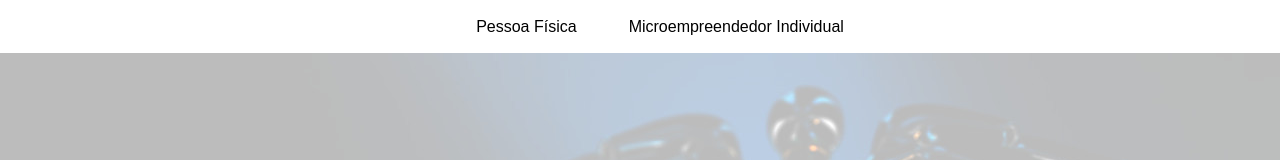
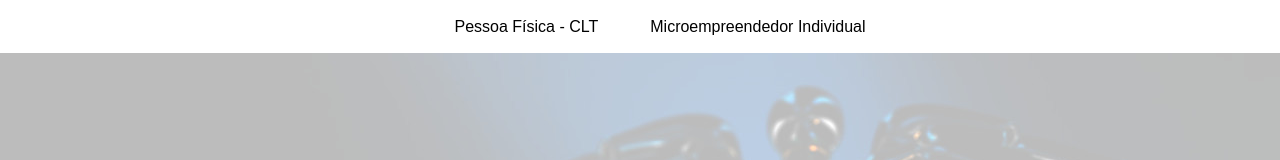
Before and after one commit to contadorlucassales/siteContadorLucasSales, a plain HTML site: page index.html in a window 1280 px wide. Shown: the top 160 px of the page. Drawn offline with Linux system fonts and the light colour scheme; a web font is replaced by a local one.

Commit message:
Update index.html

```diff
--- a/index.html
+++ b/index.html
@@ -25,7 +25,7 @@
 
     <div id="nav">
         <ul id="navbar" class="#navbar">
-            <li><button>Pessoa Física</button></li>
+            <li><button>Pessoa Física - CLT</button></li>
             <li><button>Microempreendedor Individual</button>
         </ul>
     </div>
```
